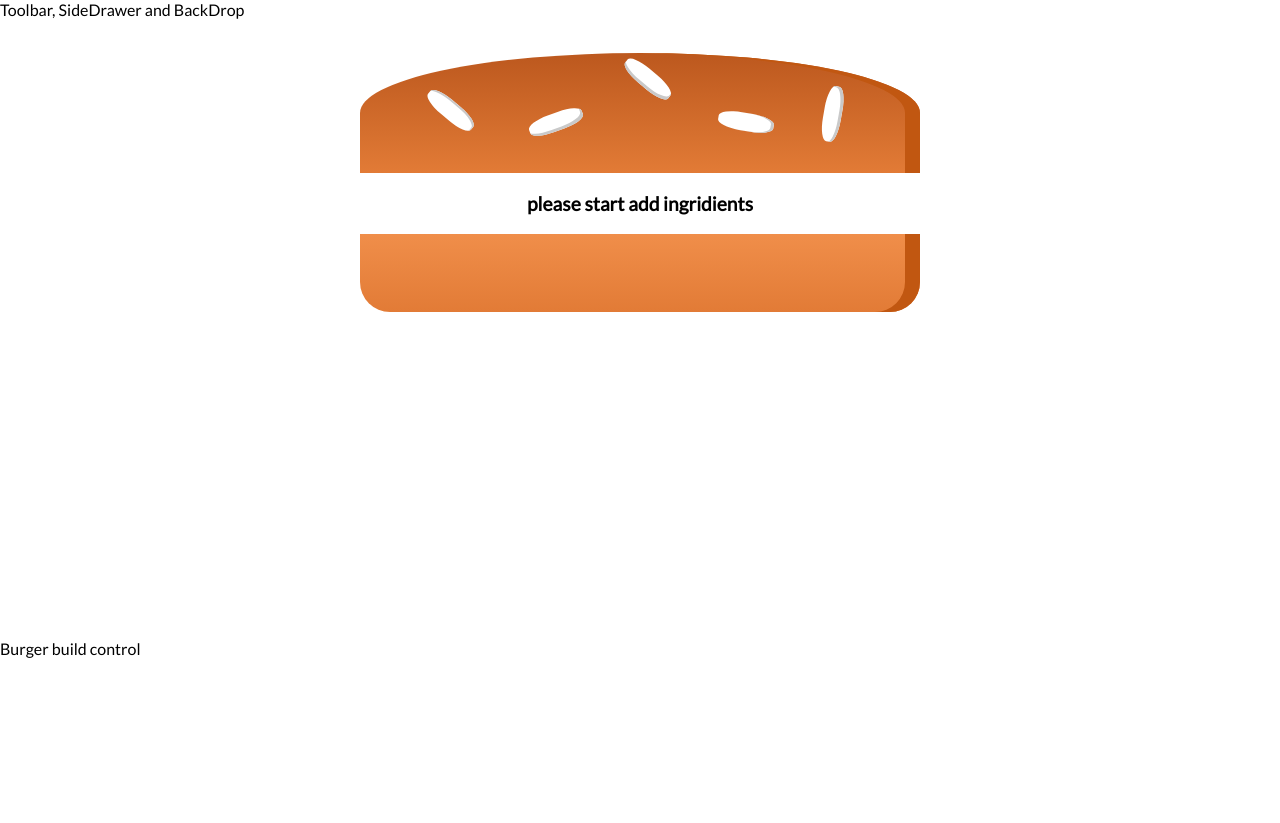
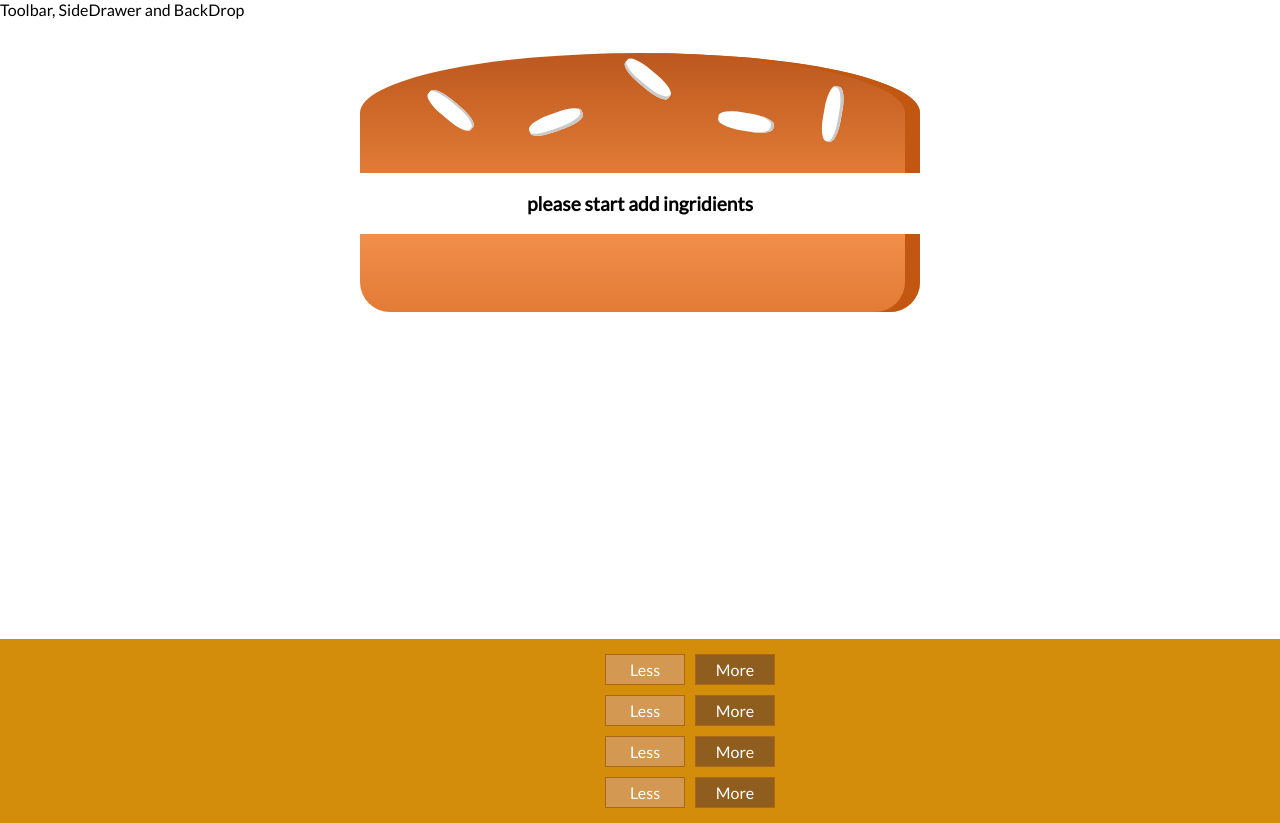
Before and after one commit to iddimsangi/burger-project, a React app: page / in a window 1280 px wide. Before the commit the page ends 800 px from the top, so only its background shows below. Built offline with nearby package versions, Linux system fonts and the light colour scheme.

Commit message:
add less and more button for ingridients in bugercontrol component

```diff
--- a/src/components/Burger/BurgerControls/BurgerControls.js
+++ b/src/components/Burger/BurgerControls/BurgerControls.js
@@ -1,8 +1,17 @@
 import React from 'react';
 import classes from './BurgerControls.css';
+import BurgerControl from './BurgerControl/BurgerControl';
+const controls =[
+    {label:'salad', type:'Salad'},
+    {label:'cheese', type:'Cheese'},
+    {label:'meat', type:'Meat'},
+    {label:'bacon', type:'Bacon'},
+]
 const burgerControls = (props) =>(
     <div className={classes.BuildControls}>
-
+        {controls.map(ctr =>{
+            return <BurgerControl key={ctr.label} label={ctr.label} />
+        })}
     </div>
 );
 export default burgerControls;
--- a/src/containers/BurgerBuilder/BurgerBuilder.js
+++ b/src/containers/BurgerBuilder/BurgerBuilder.js
@@ -1,6 +1,7 @@
 import React, { Component } from 'react';
 import Burger from '../../components/Burger/Burger';
 import Aux from '../../hoc/Aux';
+import BurgerControls from '../../components/Burger/BurgerControls/BurgerControls';
 class BurgerBuilder extends Component {
     state = {
         ingridients:{
@@ -14,7 +15,7 @@ class BurgerBuilder extends Component {
         return(
             <Aux>
                 <Burger ingridients={this.state.ingridients} />
-                <div>Burger build control</div>
+                <BurgerControls />
             </Aux>
         );
     }
```
